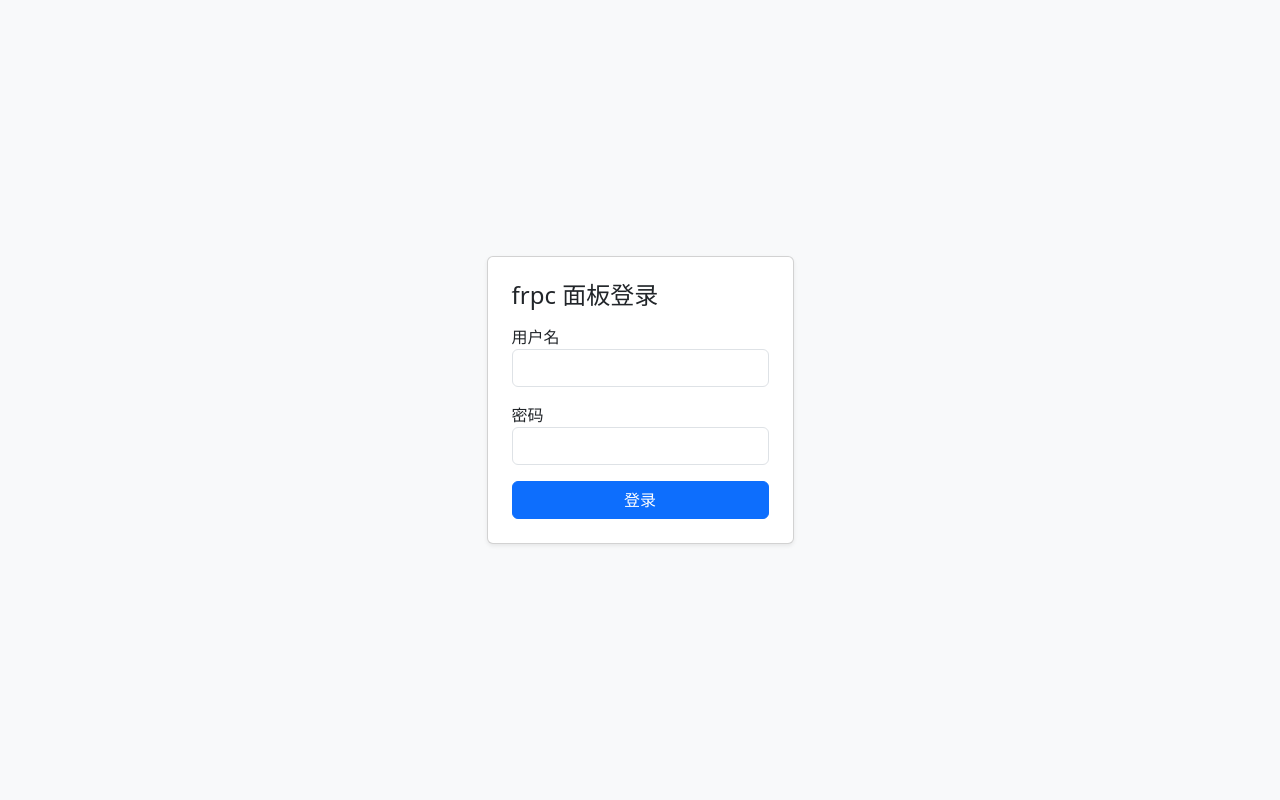
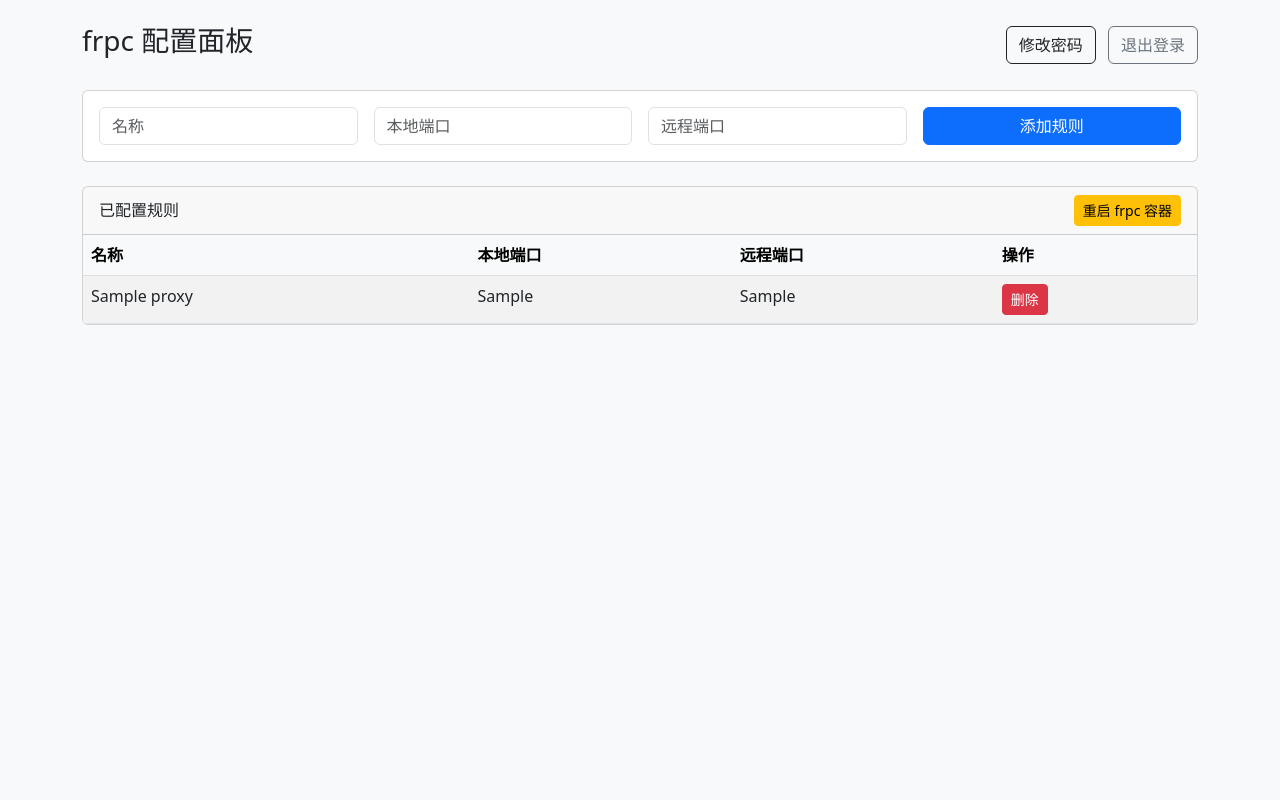
Before and after one commit to zeyu8023/frpc-panel, a Flask app: template templates/login.html in a window 1280 px wide. Run offline with Flask 3, Linux system fonts and the light colour scheme; the visitor is signed in with stand-in values (Sample User, id 1); the template is opened without the code that fills it: most values are stand-ins (such as "Sample title", 1, 10 or a date in 2020).

Commit message:
Update login.html

```diff
--- a/templates/login.html
+++ b/templates/login.html
@@ -2,27 +2,52 @@
 <html>
 <head>
   <meta charset="utf-8">
-  <title>登录 - frpc 面板</title>
+  <title>frpc 面板</title>
   <link href="https://cdn.jsdelivr.net/npm/bootstrap@5.3.0/dist/css/bootstrap.min.css" rel="stylesheet">
 </head>
 <body class="bg-light">
-  <div class="container d-flex justify-content-center align-items-center" style="height: 100vh;">
-    <div class="card shadow-sm p-4" style="min-width: 300px;">
-      <h4 class="mb-3">frpc 面板登录</h4>
-      {% if error %}
-        <div class="alert alert-danger">{{ error }}</div>
-      {% endif %}
-      <form method="post">
-        <div class="mb-3">
-          <label>用户名</label>
-          <input name="username" class="form-control" required>
-        </div>
-        <div class="mb-3">
-          <label>密码</label>
-          <input name="password" type="password" class="form-control" required>
-        </div>
-        <button class="btn btn-primary w-100">登录</button>
-      </form>
+  <div class="container py-4">
+    <div class="d-flex justify-content-between align-items-center mb-4">
+      <h3>frpc 配置面板</h3>
+      <div>
+        <a href="/change-password" class="btn btn-outline-dark me-2">修改密码</a>
+        <a href="/logout" class="btn btn-outline-secondary">退出登录</a>
+      </div>
+    </div>
+
+    <div class="card mb-4">
+      <div class="card-body">
+        <form method="post" action="/add" class="row g-3">
+          <div class="col-md-3"><input name="name" class="form-control" placeholder="名称" required></div>
+          <div class="col-md-3"><input name="local_port" class="form-control" placeholder="本地端口" required></div>
+          <div class="col-md-3"><input name="remote_port" class="form-control" placeholder="远程端口" required></div>
+          <div class="col-md-3"><button class="btn btn-primary w-100">添加规则</button></div>
+        </form>
+      </div>
+    </div>
+
+    <div class="card">
+      <div class="card-header d-flex justify-content-between align-items-center">
+        <span>已配置规则</span>
+        <a href="/restart" class="btn btn-sm btn-warning">重启 frpc 容器</a>
+      </div>
+      <div class="card-body p-0">
+        <table class="table table-striped mb-0">
+          <thead class="table-light">
+            <tr><th>名称</th><th>本地端口</th><th>远程端口</th><th>操作</th></tr>
+          </thead>
+          <tbody>
+            {% for p in proxies %}
+            <tr>
+              <td>{{ p.name }}</td>
+              <td>{{ p.local_port }}</td>
+              <td>{{ p.remote_port }}</td>
+              <td><a href="/delete/{{ p.name }}" class="btn btn-sm btn-danger">删除</a></td>
+            </tr>
+            {% endfor %}
+          </tbody>
+        </table>
+      </div>
     </div>
   </div>
 </body>
```
